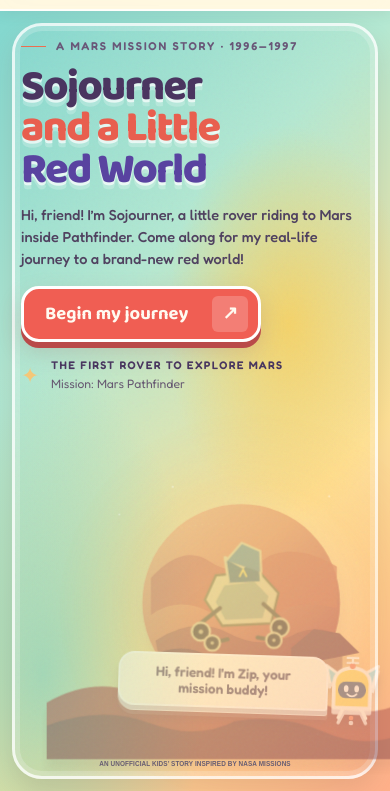
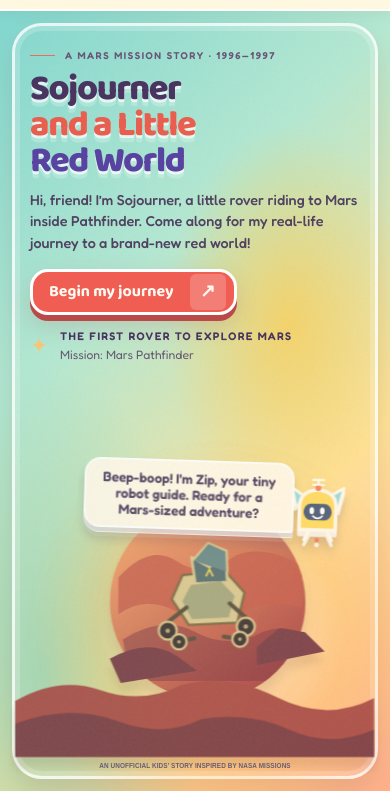
Before and after one commit to graymm-drxiee/Yearners, a plain HTML site: page index.html in a window 390 px wide. Both pictures are taken after a click on the button "Meet Zip, your friendly flying mission guide". Shown: the part 53-844 px from the top of the page. Drawn offline with Linux system fonts and the light colour scheme.

Commit message:
fix: improve mobile landing and story layout

```diff
--- a/css/styles.css
+++ b/css/styles.css
@@ -2349,7 +2349,6 @@ body {
   .landing-visual {
     position: absolute;
     z-index: 0;
-    top: max(46%, 390px);
     right: -5%;
     bottom: 0;
     left: 25%;
@@ -2528,3 +2527,173 @@ body {
     font-size: 1.02rem;
   }
 }
+
+@media (max-width: 760px) {
+  .story-topline {
+    padding: 4px 10px 0;
+    min-height: 48px;
+    align-items: center;
+    gap: 10px;
+  }
+  .chapter-label {
+    font-size: 0.68rem;
+    letter-spacing: 0.08em;
+    flex-shrink: 0;
+  }
+  .story-topline h2 {
+    font-size: clamp(1.2rem, 4.8vw, 1.55rem);
+    line-height: 1.1;
+  }
+  .scene-date {
+    font-size: 0.6rem;
+    padding: 5px 10px;
+    top: 12px;
+    left: 12px;
+  }
+  .speech-bubble {
+    font-size: 0.88rem;
+    padding: 10px 14px;
+    min-height: 46px;
+  }
+  .landing-copy .eyebrow {
+    font-size: 0.62rem;
+    margin-bottom: 10px;
+  }
+  .landing-copy h1 {
+    font-size: clamp(2.25rem, 8.8vw, 3.1rem);
+    line-height: 1;
+  }
+  .landing-description {
+    font-size: 0.9rem;
+    line-height: 1.48;
+    margin: 12px 0 18px;
+  }
+  .launch-button {
+    min-height: 46px;
+    font-size: 1rem;
+    padding: 0 8px 0 16px;
+    gap: 16px;
+  }
+  .landing-visual {
+    position: absolute;
+    top: auto;
+    bottom: 26px;
+    left: 50%;
+    right: auto;
+    transform: translateX(-50%);
+    width: min(88vw, 360px);
+    height: auto;
+    opacity: 0.92;
+  }
+}
+
+@media (max-width: 450px) {
+  .landing-visual {
+    top: auto;
+    bottom: 26px;
+    left: 50%;
+    right: auto;
+    transform: translateX(-50%);
+    width: min(88vw, 360px);
+    height: auto;
+    opacity: 0.92;
+  }
+}
+
+@media (max-width: 760px) {
+  .landing-visual {
+    top: auto;
+    bottom: 34px;
+    left: 50%;
+    right: auto;
+    transform: translateX(-50%);
+    width: min(92vw, 380px);
+    height: 260px;
+    opacity: 0.9;
+    pointer-events: none;
+  }
+  .landing-art {
+    top: auto;
+    bottom: 0;
+    left: 50%;
+    transform: translateX(-50%);
+    width: 100%;
+    height: auto;
+    max-height: none;
+  }
+  .landing-guide {
+    right: 18px;
+    bottom: 195px;
+    pointer-events: auto;
+  }
+  .landing-bottom {
+    bottom: 22px;
+  }
+}
+
+@media (max-width: 450px) {
+  .landing-visual {
+    top: auto;
+    bottom: 34px;
+    left: 50%;
+    right: auto;
+    transform: translateX(-50%);
+    width: min(92vw, 380px);
+    height: 260px;
+    opacity: 0.9;
+    pointer-events: none;
+  }
+  .landing-art {
+    top: auto;
+    bottom: 0;
+    left: 50%;
+    transform: translateX(-50%);
+    width: 100%;
+    height: auto;
+    max-height: none;
+  }
+  .landing-guide {
+    right: 18px;
+    bottom: 195px;
+    pointer-events: auto;
+  }
+  .landing-bottom {
+    bottom: 22px;
+  }
+}
+
+@media (max-width: 760px) {
+  .landing-screen {
+    padding: 28px 34px 52px;
+  }
+  .landing-copy {
+    max-width: 100%;
+  }
+  .landing-description {
+    max-width: 100%;
+  }
+}
+
+@media (max-width: 450px) {
+  .landing-screen {
+    padding: 24px 30px 52px;
+  }
+}
+
+@media (max-width: 760px) {
+  .landing-screen {
+    padding: 42px 34px 52px;
+  }
+  .landing-description {
+    margin: 10px 0 16px;
+  }
+  .mission-stamp {
+    margin-top: 14px;
+  }
+}
+
+@media (max-width: 450px) {
+  .landing-screen {
+    padding: 38px 30px 52px;
+  }
+}
--- a/index.html
+++ b/index.html
@@ -64,11 +64,14 @@
             <linearGradient id="marsGradient" x1="0" y1="0" x2=".8" y2="1"><stop stop-color="#ffad6e"/><stop offset="1" stop-color="#a63e44"/></linearGradient>
             <linearGradient id="spaceGradient" x1="0" y1="0" x2="0" y2="1"><stop stop-color="#101525"/><stop offset="1" stop-color="#34243b"/></linearGradient>
             <radialGradient id="planetGlow"><stop stop-color="#ffbf78" stop-opacity=".45"/><stop offset="1" stop-color="#ffbf78" stop-opacity="0"/></radialGradient>
+            <clipPath id="marsClip"><circle cx="429" cy="375" r="218"/></clipPath>
           </defs>
           <circle cx="414" cy="359" r="290" fill="url(#planetGlow)"/>
           <circle cx="429" cy="375" r="218" fill="url(#marsGradient)"/>
-          <path d="M230 320q70-77 130-36t132-13q64-26 148 24v92q-87-23-142 16t-137-7q-72-38-131 6Z" fill="#c65b4c" opacity=".8"/>
-          <path d="M240 458q87-56 162-16t151-1q51-20 99 10v100H258Z" fill="#762f40" opacity=".48"/>
+          <g clip-path="url(#marsClip)">
+            <path d="M230 320q70-77 130-36t132-13q64-26 148 24v92q-87-23-142 16t-137-7q-72-38-131 6Z" fill="#c65b4c" opacity=".8"/>
+            <path d="M240 458q87-56 162-16t151-1q51-20 99 10v100H258Z" fill="#762f40" opacity=".48"/>
+          </g>
           <path d="M211 501q84-47 146-8l48 35-170 27Zm328-26 50-42 57 9 44 43-151 30Z" fill="#753946"/>
           <circle cx="160" cy="180" r="2" fill="#fff"/><circle cx="623" cy="140" r="2" fill="#fff"/>
           <circle cx="684" cy="286" r="3" fill="#ffd880"/><circle cx="278" cy="119" r="2" fill="#fff"/>
@@ -102,7 +105,7 @@
             <circle cx="60" cy="24" r="5" fill="#f47b62"/><path d="M60 18V10m-9 0h18" stroke="#fffaf0" stroke-width="4" stroke-linecap="round"/>
             <circle cx="60" cy="113" r="4" fill="#f47b62"/>
           </svg>
-          <span class="guide-greeting">Hi, friend! I'm Zip, your mission buddy!</span>
+          <span class="guide-greeting" aria-live="polite" aria-atomic="true">Hi, friend! I'm Zip, your mission buddy!</span>
         </button>
       </div>
       <div class="landing-bottom"><span>AN UNOFFICIAL KIDS’ STORY INSPIRED BY NASA MISSIONS</span></div>
@@ -308,7 +311,7 @@
               <circle cx="60" cy="24" r="5" fill="#f47b62"/><path d="M60 18V10m-9 0h18" stroke="#fffaf0" stroke-width="4" stroke-linecap="round"/>
               <circle cx="60" cy="113" r="4" fill="#f47b62"/>
             </svg>
-            <span class="guide-greeting">I’ll help you explore!</span>
+            <span class="guide-greeting" aria-live="polite" aria-atomic="true">I’ll help you explore!</span>
           </button>
           <div class="fact-popover" id="fact-panel" aria-live="polite" aria-atomic="true" hidden>
             <button type="button" class="fact-close" id="fact-close" aria-label="Close fact">×</button>
--- a/js/player.js
+++ b/js/player.js
@@ -29,6 +29,8 @@
     subtitlesToggle: document.getElementById("subtitles-toggle"),
     musicToggle: document.getElementById("music-toggle"),
     settingsMenu: document.getElementById("settings-menu"),
+    landingGuide: document.querySelector(".landing-guide"),
+    missionGuide: document.querySelector(".mission-guide"),
     factPanel: document.getElementById("fact-panel"),
     factTitle: document.getElementById("fact-title"),
     factDescription: document.getElementById("fact-description"),
@@ -48,6 +50,7 @@
     timer: null,
     audio: null,
     mode: "idle",
+    zipSpeaking: false,
     token: 0
   };
   const speech = window.speechSynthesis || null;
@@ -159,6 +162,7 @@
 
   function stopPlayback() {
     state.token += 1;
+    state.zipSpeaking = false;
     clearTimeout(state.timer);
     if (speech) speech.cancel();
     if (state.audio) {
@@ -175,6 +179,39 @@
   function selectedVoice() {
     const index = Number(elements.voiceSelect.value);
     return Number.isInteger(index) && state.voices[index] ? state.voices[index] : null;
+  }
+
+  function speakZip() {
+    const guide = state.started ? elements.missionGuide : elements.landingGuide;
+    const greeting = guide.querySelector(".guide-greeting");
+    const text = state.started
+      ? story.zipDialogue.chapters[state.chapter]
+      : story.zipDialogue.cover;
+    greeting.textContent = text;
+    guide.classList.add("is-introducing");
+    playSfx("beep");
+
+    if (!speech || state.zipSpeaking) return;
+    state.zipSpeaking = true;
+    const token = state.token;
+    const audio = state.playing && state.mode === "audio" ? state.audio : null;
+    if (audio) audio.pause();
+
+    const utterance = new SpeechSynthesisUtterance(text);
+    const voice = selectedVoice();
+    if (voice) utterance.voice = voice;
+    utterance.lang = voice ? voice.lang : "en-US";
+    utterance.pitch = 1.6;
+    utterance.rate = 1;
+    utterance.volume = state.muted ? 0 : state.volume;
+    function finishZip() {
+      state.zipSpeaking = false;
+      if (token !== state.token || !audio || !state.playing || state.mode !== "audio" || state.audio !== audio) return;
+      audio.play().catch(function () { startSpeech(token); });
+    }
+    utterance.onend = finishZip;
+    utterance.onerror = finishZip;
+    speech.speak(utterance);
   }
 
   function speakCurrentSentence(token) {
@@ -350,7 +387,7 @@
     playSfx(key.indexOf("star") !== -1 ? "twinkle" : "pop");
   }
 
-  document.querySelectorAll(".scene-art .clickable, .mission-guide").forEach(function (piece) {
+  document.querySelectorAll(".scene-art .clickable").forEach(function (piece) {
     piece.addEventListener("click", function () { showFact(piece.getAttribute("data-fact")); });
     piece.addEventListener("keydown", function (event) {
       if (event.key === "Enter" || event.key === " ") {
@@ -360,9 +397,13 @@
     });
   });
 
+  elements.missionGuide.addEventListener("click", function () {
+    speakZip();
+    showFact("guide");
+  });
   elements.startButton.addEventListener("click", beginPlayback);
-  document.querySelector(".landing-guide").addEventListener("click", function (event) {
-    event.currentTarget.classList.toggle("is-introducing");
+  elements.landingGuide.addEventListener("click", function () {
+    speakZip();
   });
   elements.playButton.addEventListener("click", function () {
     if (state.playing) pausePlayback();
--- a/js/story.js
+++ b/js/story.js
@@ -1,6 +1,16 @@
 window.ANF_STORY = {
   audioChapters: [],
   githubUrl: "https://github.com/PhaeCorp",
+  zipDialogue: {
+    cover: "Beep-boop! I'm Zip, your tiny robot guide. Ready for a Mars-sized adventure?",
+    chapters: [
+      "Beep-boop! Countdown time! Three, two, one—let's zoom toward Mars!",
+      "Seven months among the stars! I'm scanning ahead—Mars is getting closer!",
+      "Parachute open, airbags ready... bounce, bounce, touchdown! We made it!",
+      "Ramp down! Wheels rolling! Let's explore Mars like space detectives!",
+      "Mission complete! One little rover, one giant leap for Mars explorers!"
+    ]
+  },
   sources: {
     pathfinder: { label: "NASA Mars Pathfinder and Sojourner", url: "https://science.nasa.gov/mission/mars-pathfinder/" }
   },
```
Also changed, not shown: 1 other file.
